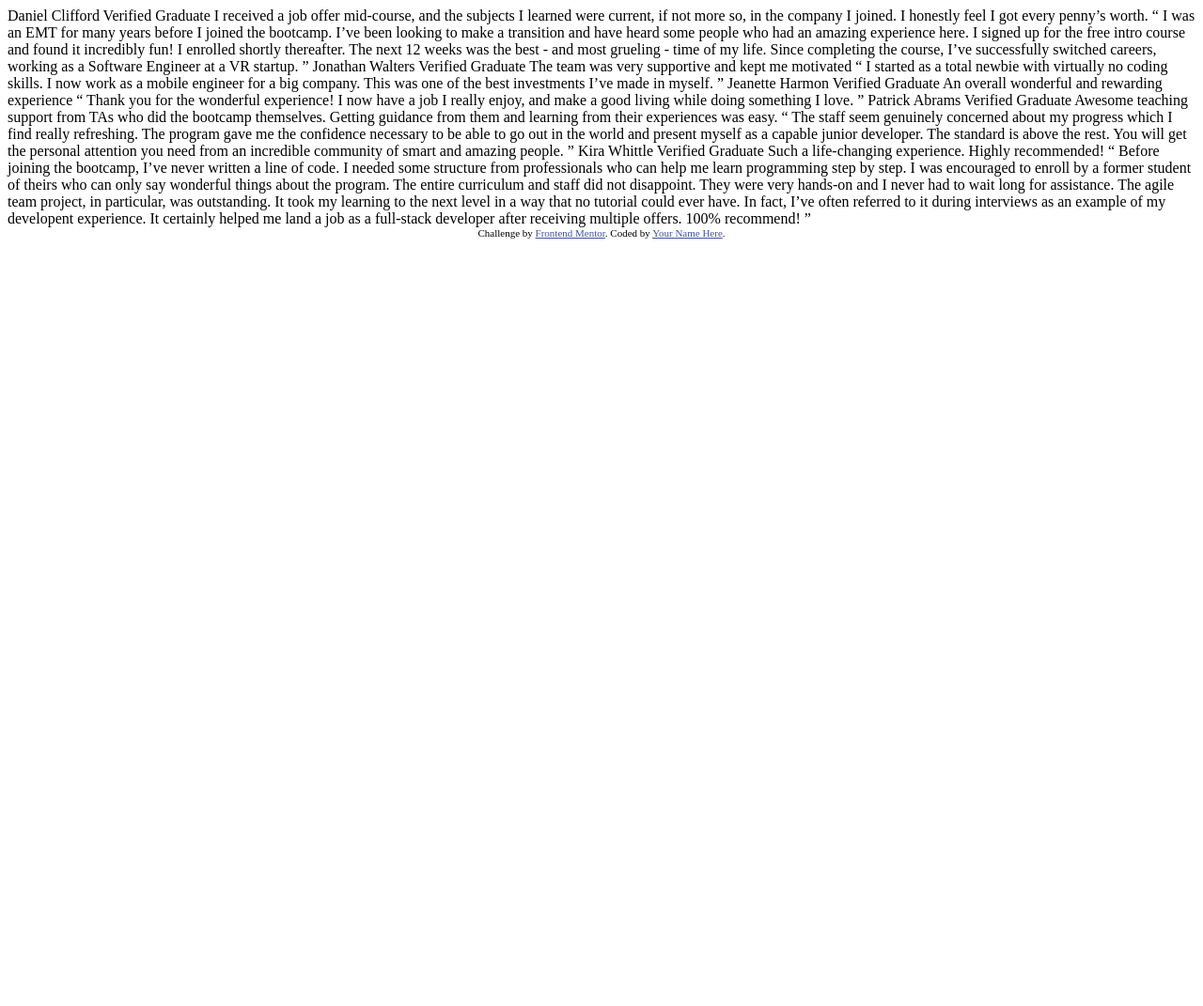
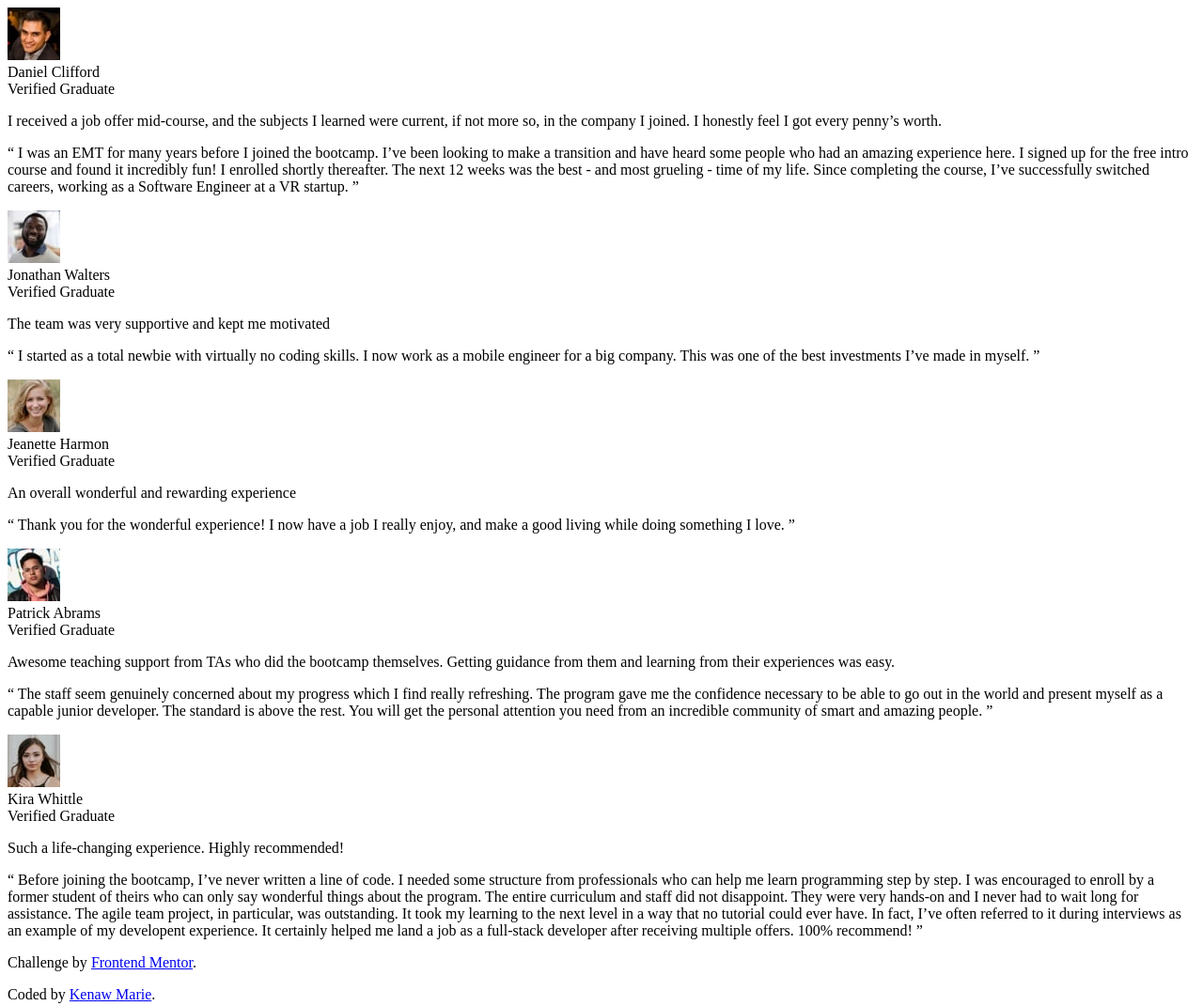
Before and after one commit to KenawMarie/front-testimonials-grid-section, a plain HTML site: page index.html in a window 1280 px wide. Shown: the whole page at 94% size. Before the commit the page ends 800 px from the top, so only its background shows below. Drawn offline with Linux system fonts and the light colour scheme.

Commit message:
add the html markup of the page

```diff
--- a/index.html
+++ b/index.html
@@ -2,75 +2,55 @@
 <html lang="en">
 <head>
   <meta charset="UTF-8">
-  <meta name="viewport" content="width=device-width, initial-scale=1.0"> <!-- displays site properly based on user's device -->
-
+  <meta name="viewport" content="width=device-width, initial-scale=1.0">
   <link rel="icon" type="image/png" sizes="32x32" href="./images/favicon-32x32.png">
-
+  <link rel="preconnect" href="https://fonts.googleapis.com">
+  <link rel="preconnect" href="https://fonts.gstatic.com" crossorigin>
+  <link href="https://fonts.googleapis.com/css2?family=Barlow+Semi+Condensed:ital,wght@0,100;0,200;0,300;0,400;0,500;0,600;0,700;0,800;0,900;1,100;1,200;1,300;1,400;1,500;1,600;1,700;1,800;1,900&display=swap" rel="stylesheet">
   <title>Frontend Mentor | [Challenge Name Here]</title>
-
-  <!-- Feel free to remove these styles or customise in your own stylesheet 👍 -->
-  <style>
-    .attribution { font-size: 11px; text-align: center; }
-    .attribution a { color: hsl(228, 45%, 44%); }
-  </style>
+  <link rel="stylesheet" href="style.css">
 </head>
 <body>
-  Daniel Clifford
-  Verified Graduate
-
-  I received a job offer mid-course, and the subjects I learned were current, if not more so,
-  in the company I joined. I honestly feel I got every penny’s worth.
-
-  “ I was an EMT for many years before I joined the bootcamp. I’ve been looking to make a
-  transition and have heard some people who had an amazing experience here. I signed up
-  for the free intro course and found it incredibly fun! I enrolled shortly thereafter.
-  The next 12 weeks was the best - and most grueling - time of my life. Since completing
-  the course, I’ve successfully switched careers, working as a Software Engineer at a VR startup. ”
-
-  Jonathan Walters
-  Verified Graduate
-
-  The team was very supportive and kept me motivated
-
-  “ I started as a total newbie with virtually no coding skills. I now work as a mobile engineer
-  for a big company. This was one of the best investments I’ve made in myself. ”
-
-  Jeanette Harmon
-  Verified Graduate
-
-  An overall wonderful and rewarding experience
-
-  “ Thank you for the wonderful experience! I now have a job I really enjoy, and make a good living
-  while doing something I love. ”
-
-  Patrick Abrams
-  Verified Graduate
-
-  Awesome teaching support from TAs who did the bootcamp themselves. Getting guidance from them and
-  learning from their experiences was easy.
-
-  “ The staff seem genuinely concerned about my progress which I find really refreshing. The program
-  gave me the confidence necessary to be able to go out in the world and present myself as a capable
-  junior developer. The standard is above the rest. You will get the personal attention you need from
-  an incredible community of smart and amazing people. ”
-
-  Kira Whittle
-  Verified Graduate
-
-  Such a life-changing experience. Highly recommended!
-
-  “ Before joining the bootcamp, I’ve never written a line of code. I needed some structure from
-  professionals who can help me learn programming step by step. I was encouraged to enroll by a former
-  student of theirs who can only say wonderful things about the program. The entire curriculum and staff
-  did not disappoint. They were very hands-on and I never had to wait long for assistance. The agile team
-  project, in particular, was outstanding. It took my learning to the next level in a way that no tutorial
-  could ever have. In fact, I’ve often referred to it during interviews as an example of my developent
-  experience. It certainly helped me land a job as a full-stack developer after receiving multiple offers.
-  100% recommend! ”
-
-  <div class="attribution">
-    Challenge by <a href="https://www.frontendmentor.io?ref=challenge" target="_blank">Frontend Mentor</a>.
-    Coded by <a href="#">Your Name Here</a>.
-  </div>
+  <main class="container">
+    <div class="daniel">
+      <img src="./images/image-daniel.jpg" alt="image-daniel">
+      <div class="avatar-name">Daniel Clifford</div>
+      <div class="verified">Verified Graduate</div>
+      <p class="intro-para">I received a job offer mid-course, and the subjects I learned were current, if not more so, in the company I joined. I honestly feel I got every penny’s worth.</p>
+      <p class="main-para">“ I was an EMT for many years before I joined the bootcamp. I’ve been looking to make a transition and have heard some people who had an amazing experience here. I signed up for the free intro course and found it incredibly fun! I enrolled shortly thereafter. The next 12 weeks was the best - and most grueling - time of my life. Since completing the course, I’ve successfully switched careers, working as a Software Engineer at a VR startup. ”</p>
+    </div>
+    <div class="jonathan">
+      <img src="./images/image-jonathan.jpg" alt="image-jonathan">
+      <div class="avatar-name">Jonathan Walters</div>
+      <div class="verified">Verified Graduate</div>
+      <p class="intro-para">The team was very supportive and kept me motivated</p>
+      <p class="main-para">“ I started as a total newbie with virtually no coding skills. I now work as a mobile engineer for a big company. This was one of the best investments I’ve made in myself. ”</p>
+    </div>
+    <div class="jeanette">
+      <img src="./images/image-jeanette.jpg" alt="image-jeanette">
+      <div class="avatar-name">Jeanette Harmon</div>
+      <div class="verified">Verified Graduate</div>
+      <p class="intro-para">An overall wonderful and rewarding experience</p>
+      <p class="main-para">“ Thank you for the wonderful experience! I now have a job I really enjoy, and make a good living while doing something I love. ”</p>
+    </div>
+    <div class="patrick">
+      <img src="./images/image-patrick.jpg" alt="image-patrick">
+      <div class="avatar-name">Patrick Abrams</div>
+      <div class="verified">Verified Graduate</div>
+      <p class="intro-para">Awesome teaching support from TAs who did the bootcamp themselves. Getting guidance from them and learning from their experiences was easy.</p>
+      <p class="main-para">“ The staff seem genuinely concerned about my progress which I find really refreshing. The program gave me the confidence necessary to be able to go out in the world and present myself as a capable junior developer. The standard is above the rest. You will get the personal attention you need from an incredible community of smart and amazing people. ”</p>
+    </div>
+    <div class="kira">
+      <img src="./images/image-kira.jpg" alt="image-kira">
+      <div class="avatar-name">Kira Whittle</div>
+      <div class="verified">Verified Graduate</div>
+      <p class="intro-para">Such a life-changing experience. Highly recommended!</p>
+      <p class="main-para">“ Before joining the bootcamp, I’ve never written a line of code. I needed some structure from professionals who can help me learn programming step by step. I was encouraged to enroll by a former student of theirs who can only say wonderful things about the program. The entire curriculum and staff did not disappoint. They were very hands-on and I never had to wait long for assistance. The agile team project, in particular, was outstanding. It took my learning to the next level in a way that no tutorial could ever have. In fact, I’ve often referred to it during interviews as an example of my developent experience. It certainly helped me land a job as a full-stack developer after receiving multiple offers. 100% recommend! ”</p>
+    </div>
+  </main>
+  <footer class="attribution">
+    <p>Challenge by <a href="https://www.frontendmentor.io?ref=challenge" target="_blank">Frontend Mentor</a>. </p>
+    <p>Coded by <a href="https://www.frontendmentor.io/profile/kenawMarie">Kenaw Marie</a>.</p>
+  </footer>
 </body>
 </html>
```
